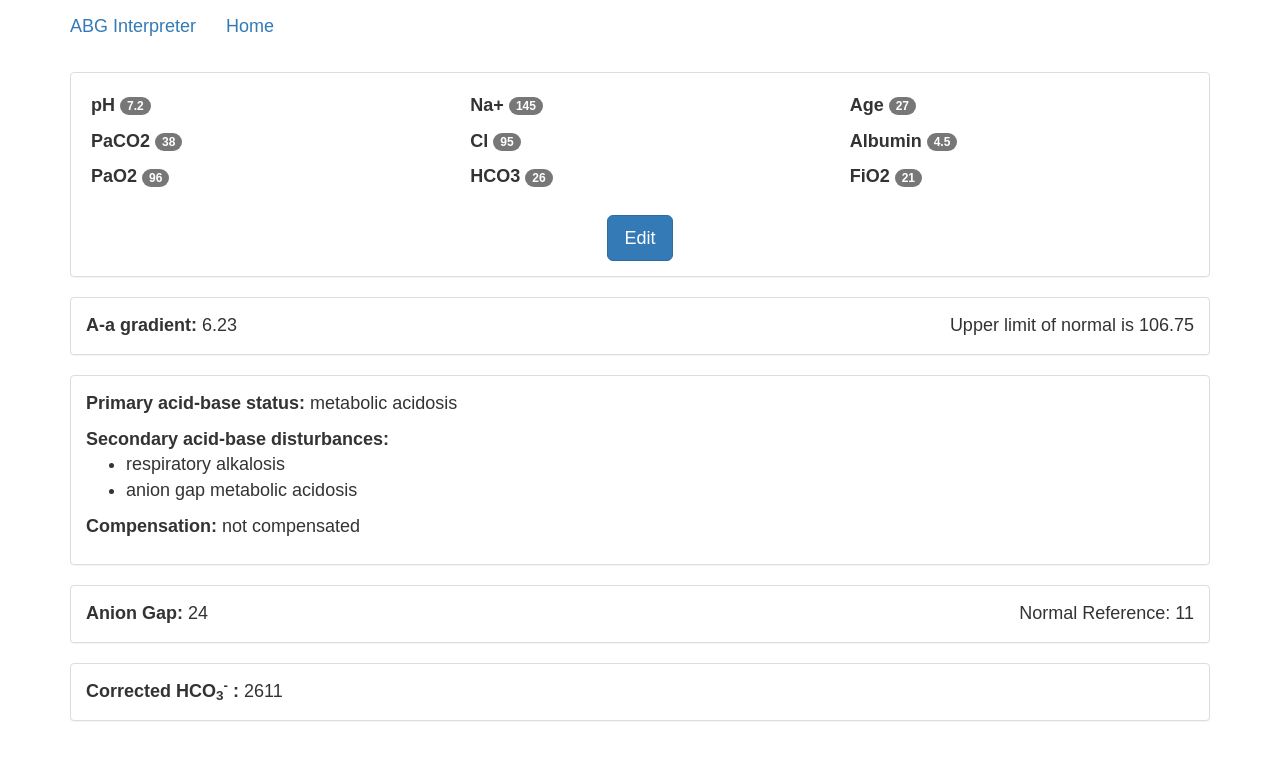
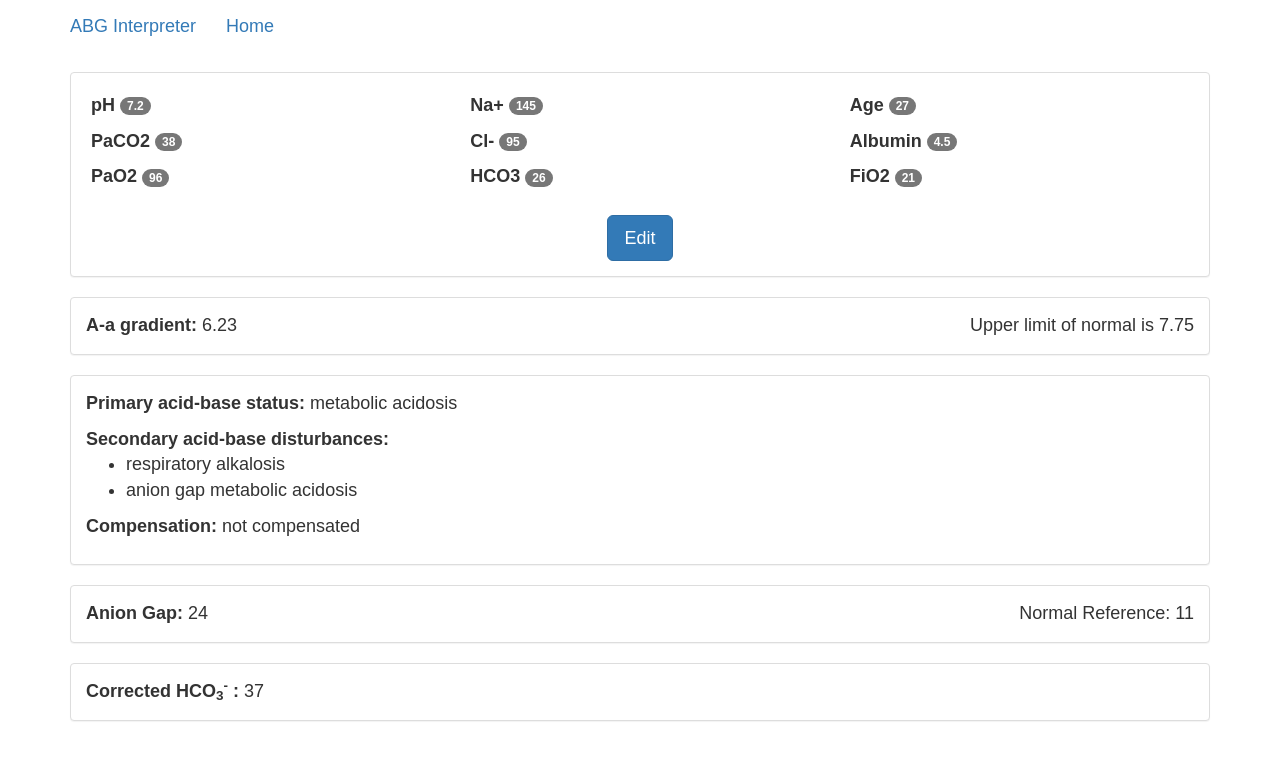
Before and after one commit to bgschiller/abg-interpreter, a React (Create React App) app: page / in a window 1280 px wide. Both pictures are taken after a click on the button "Interpret". Shown: the top 760 px of the page. Built offline with nearby package versions, Linux system fonts and the light colour scheme.

Commit message:
refactor to allow validation

```diff
--- a/src/App.css
+++ b/src/App.css
@@ -35,3 +35,6 @@
 .progress {
     margin-bottom: 8px;
 }
+.error {
+    color: #b53c3c;
+}
--- a/src/LabValues.js
+++ b/src/LabValues.js
@@ -1,32 +1,37 @@
-import React from 'react';
+import React, { Component } from 'react';
 import { TextField, TextDisplay } from './TextField';
 import _ from 'underscore';
+import { labValuesDefns } from './interpret_lab_values';
 
-const LabValuesInput = ({labValues, onSubmit}) => {
-    var textFieldRefs = {},
-        setRef = (label) => {
-            return (rf) => {
-                textFieldRefs[label] = rf;
+class LabValuesInput extends Component {
+    constructor(props){
+        super(props);
+        this.state = props.labValues;
     }
+    render() {
+        var { onSubmit } = this.props,
+            setStateComponent = (key) => (evt) => {
+                this.setState({...this.state, [key]: evt.target.value});
             };
         return (
         <div>
             <div className="quantity-inputs">
-            <TextField label="pH" value={labValues.pH} refFun={setRef("pH")} />
-            <TextField label="Na+" value={labValues.Na} refFun={setRef("Na")} />
-            <TextField label="Age" value={labValues.Age} refFun={setRef("Age")} />
-            <TextField label="PaCO2" value={labValues.PaCO2} refFun={setRef("PaCO2")} />
-            <TextField label="Cl-" value={labValues.Cl} refFun={setRef("Cl")} />
-            <TextField label="Albumin" value={labValues.Albumin} refFun={setRef("Albumin")} />
-            <TextField label="PaO2" value={labValues.PaO2} refFun={setRef("PaO2")} />
-            <TextField label="HCO3" value={labValues.HCO3} refFun={setRef("HCO3")} />
-            <TextField label="FiO2" value={labValues.FiO2} refFun={setRef("FiO2")} addOn="%" />
+                {labValuesDefns.map(({label, name, validate, units}) => {
+                    return <TextField
+                        key={name}
+                        label={label}
+                        value={this.state[name]}
+                        validate={validate}
+                        units={units}
+                        onChange={setStateComponent(name)}
+                    />
+                })}
                 <div className="row">
                     <div className="col-xs-12">
                         <button
                             className="btn btn-primary btn-lg"
                             onClick={(e) => {
-                            onSubmit(_.mapObject(textFieldRefs, 'value'))
+                                onSubmit(this.state);
                                 e.preventDefault();
                             }
                         }
@@ -35,6 +40,7 @@ const LabValuesInput = ({labValues, onSubmit}) => {
                 </div>
             </div>
         </div>);
+    }
 };
 
 export { LabValuesInput };
@@ -45,15 +51,14 @@ const LabValuesDisplay = ({labValues, onEditClick}) => {
     <div className="panel panel-default">
         <div className="panel-body">
             <div className="row">
-                    <TextDisplay label="pH" value={labValues.pH} />
-                    <TextDisplay label="Na+" value={labValues.Na} />
-                    <TextDisplay label="Age" value={labValues.Age} />
-                    <TextDisplay label="PaCO2" value={labValues.PaCO2} />
-                    <TextDisplay label="Cl" value={labValues.Cl} />
-                    <TextDisplay label="Albumin" value={labValues.Albumin} />
-                    <TextDisplay label="PaO2" value={labValues.PaO2} />
-                    <TextDisplay label="HCO3" value={labValues.HCO3} />
-                    <TextDisplay label="FiO2" value={labValues.FiO2} />
+                {labValuesDefns.map(({label, name, validate, units}) => {
+                    return <TextDisplay
+                        key={name}
+                        label={label}
+                        value={labValues[name]}
+                        units={units}
+                    />
+                })}
             </div>
             <div className="row edit-button">
                 <div className="col-xs-12">
--- a/src/TextField.js
+++ b/src/TextField.js
@@ -2,7 +2,8 @@ import React, { Component } from 'react';
 
 class TextField extends Component {
     render(){
-        const { addOn, label, value, refFun } = this.props;
+        const { units, label, value, onChange, validate } = this.props;
+        var error = validate && validate(value);
         return (
             <div className="form-group">
                  <label className="sr-only" htmlFor={label}>{label}</label>
@@ -13,11 +14,14 @@ class TextField extends Component {
                             name={label}
                             type="text"
                             defaultValue={value}
-                            ref={function(input){ refFun(input);}}
+                            onChange={onChange}
                         />
                             <div className="input-group-addon">
-                               {addOn}
+                               {units}
                            </div>
+                    </div>
+                    <div className="error">
+                        {error}
                     </div>
             </div>)
     }
--- a/src/interpret_lab_values.js
+++ b/src/interpret_lab_values.js
@@ -116,6 +116,26 @@ export function interpret_abg(labValues){
     };
 }
 
+function validatePH(val){
+    if (val >= 0 && val <= 14){
+        return null;
+    }
+    return 'pH must be between 0 and 14';
+}
+
+export const labValuesDefns = [
+    {name: 'pH', label: 'pH', validate: validatePH},
+    {name: 'Na', label: "Na+"},
+    {name: 'Age', label: "Age"},
+    {name: 'PaCO2', label: "PaCO2"},
+    {name: 'Cl', label: "Cl-"},
+    {name: 'Albumin', label: "Albumin"},
+    {name: 'PaO2', label: "PaO2"},
+    {name: 'HCO3', label: "HCO3"},
+    {name: 'FiO2', label: "FiO2", units:'%'},
+];
+
+
 export function labValuesComplete(labValues){
     var { pH, PaCO2, PaO2, Na, Cl, HCO3, Age, Albumin, FiO2 } = labValues;
     var flag = !!(pH && PaCO2 && PaO2 && Na && Cl && HCO3 && Age && Albumin && FiO2);
```
Lines whose indentation alone changed are shown as unchanged.
